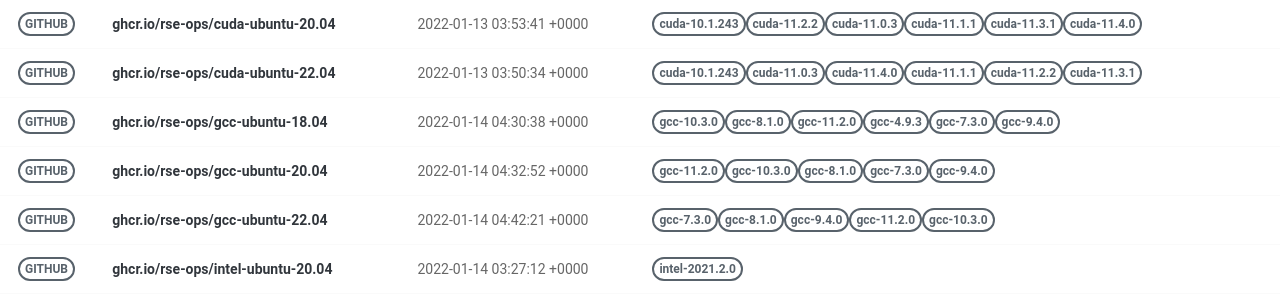
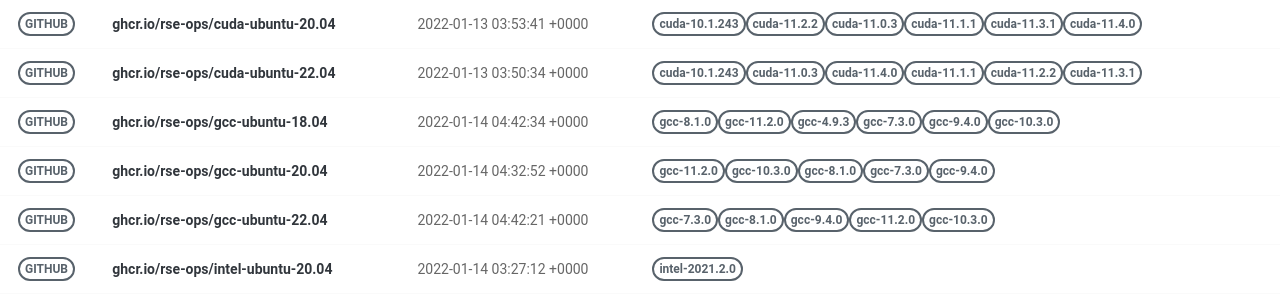
Before and after one commit to rse-ops/docker-images, a Jekyll site: the page built from pages/index.md, in a window 1280 px wide. Shown: the part 277-577 px from the top of the page. Built offline with Jekyll 4.4.1, drawn with Linux system fonts in a browser that asks for light colours; nearby versions of some CDN libraries.

Commit message:
Automated push to update library 2022-01-14

```diff
--- a/_library/ghcr.io-rse-ops-gcc-ubuntu-18.04.md
+++ b/_library/ghcr.io-rse-ops-gcc-ubuntu-18.04.md
@@ -1,14 +1,11 @@
 ---
 layout: container
 name: ghcr.io/rse-ops/gcc-ubuntu-18.04
-updated_at: 2022-01-14 04:30:38.029438
+updated_at: 2022-01-14 04:42:34.376867
 
 
 container_url: https://github.com/orgs/rse-ops/packages/container/package/gcc-ubuntu-18.04
 versions:
- - tag: gcc-10.3.0
-   dockerfile: https://github.com/rse-ops/docker-images/blob/main/ubuntu/gcc/Dockerfile
-   manifest: https://crane.ggcr.dev/manifest/ghcr.io/rse-ops/gcc-ubuntu-18.04:gcc-10.3.0
  - tag: gcc-8.1.0
    dockerfile: https://github.com/rse-ops/docker-images/blob/main/ubuntu/gcc/Dockerfile
    manifest: https://crane.ggcr.dev/manifest/ghcr.io/rse-ops/gcc-ubuntu-18.04:gcc-8.1.0
```
Also changed, not shown: other parts of _library/ghcr.io-rse-ops-gcc-ubuntu-18.04.md (+3 -0 lines).
